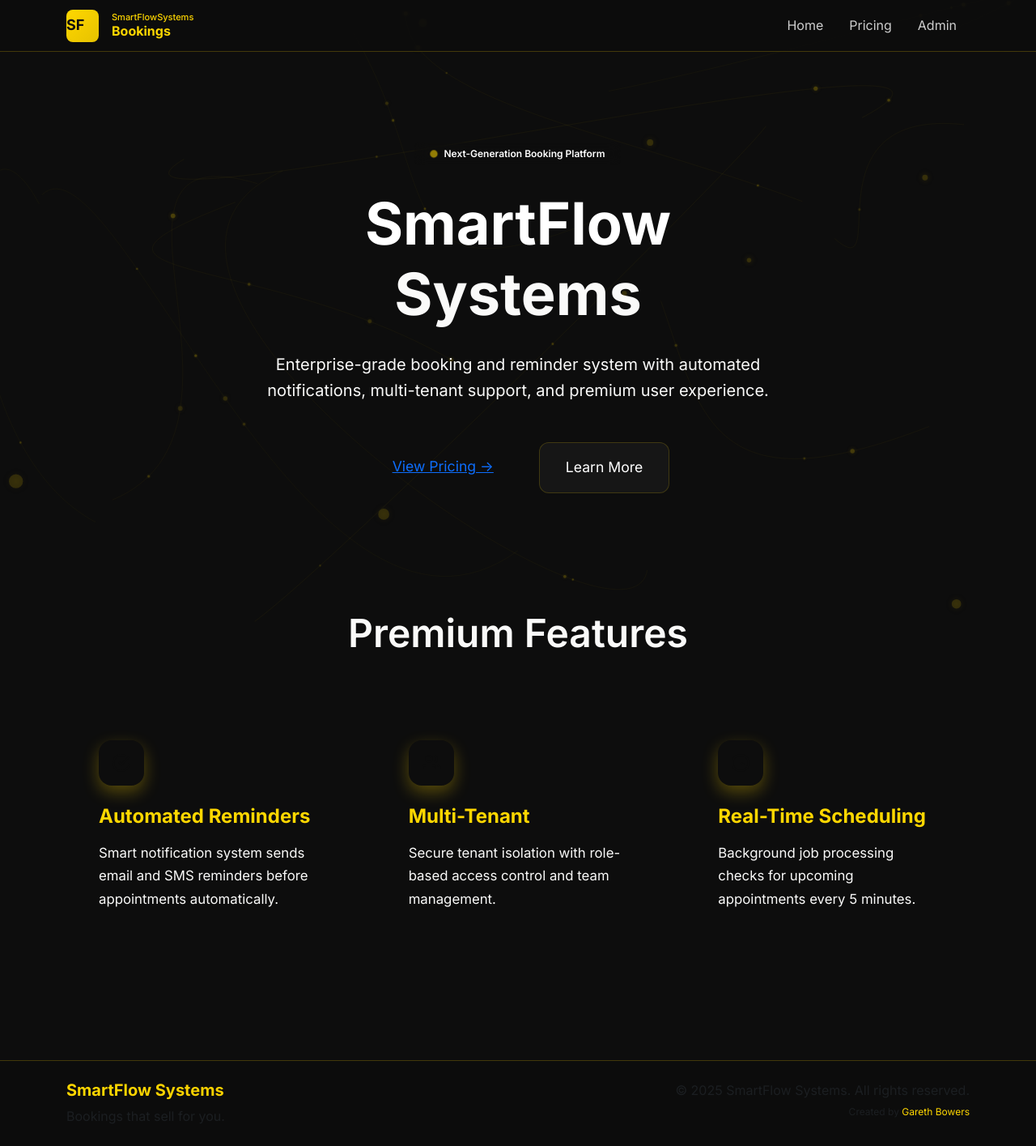
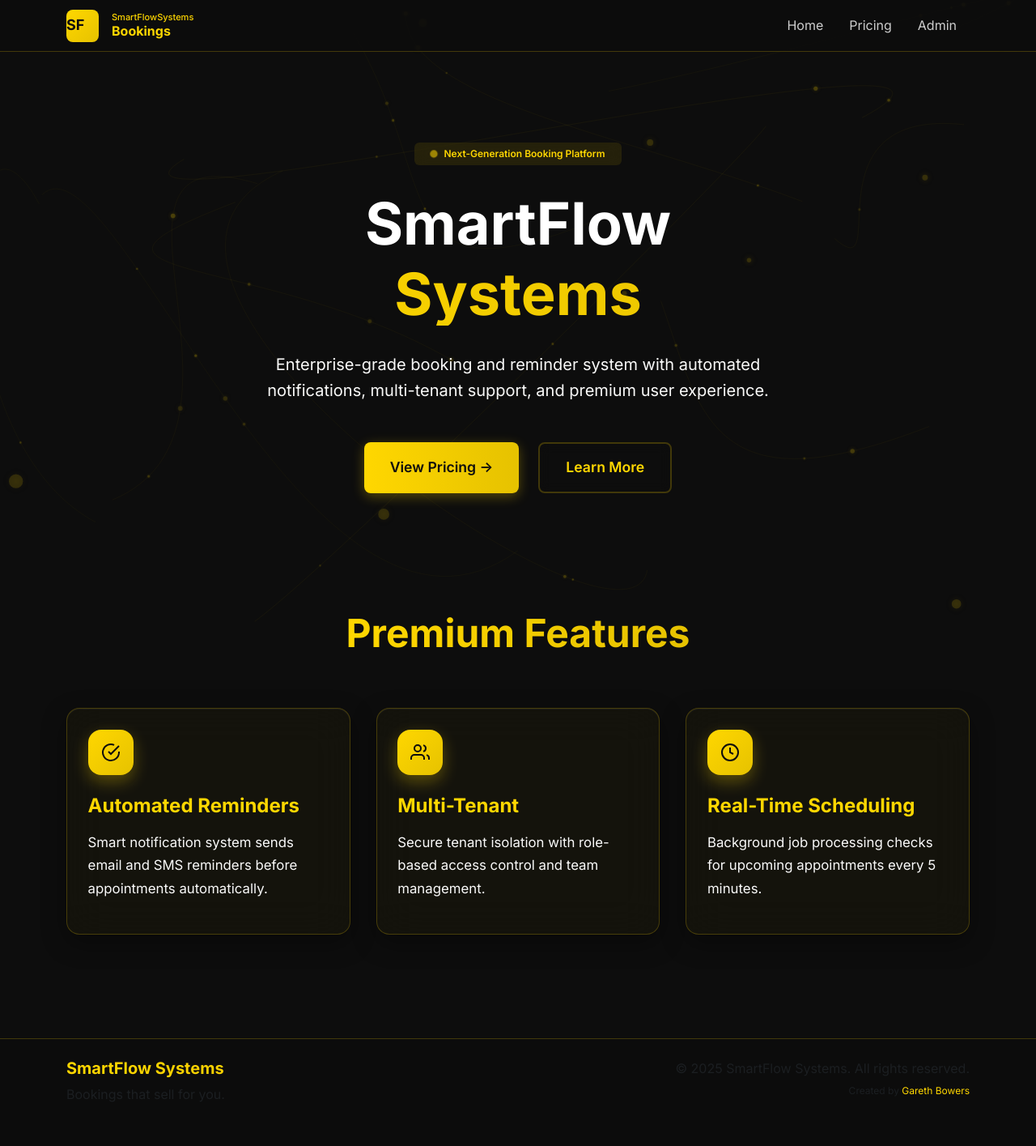
Before and after one commit to smartflow-systems/sfs-marketing-and-growth, a Flask app: page / in a window 1280 px wide. Shown: the whole page at 81% size. After the commit the page ends 1360 px from the top, so only its background shows below. Run offline with Flask 3, Linux system fonts and the light colour scheme.

Commit message:
Update website design to use a glass-like card style
Refactors HTML templates to replace `bg-dark-gray border-gold` and custom `sf-glass` styles with a new `glass-card` class, and updates gradient text to `gold-gradient` in `admin.html`, `landing.html`, and `pricing.html`.

Replit-Commit-Author: Agent
Replit-Commit-Session-Id: 8890251f-8fc0-4bfb-a1b0-6ffde08f36a4
Replit-Commit-Checkpoint-Type: intermediate_checkpoint
Replit-Commit-Screenshot-Url: https://storage.googleapis.com/screenshot-production-us-central1/81ad9bf9-f5ff-48bb-a065-180399ec29b1/8890251f-8fc0-4bfb-a1b0-6ffde08f36a4/se12ULq

```diff
--- a/templates/landing.html
+++ b/templates/landing.html
@@ -52,49 +52,9 @@
     }
 
     .feature-card {
-        background: linear-gradient(140deg,
-            rgba(212, 175, 55, 0.06),
-            rgba(20, 17, 15, 0.7),
-            rgba(11, 11, 11, 0.6));
-        backdrop-filter: saturate(170%) blur(16px) brightness(1.03);
-        border: 2px solid rgba(212, 175, 55, 0.35);
-        border-radius: 16px;
-        padding: 28px;
-        transition: all 0.4s cubic-bezier(0.4, 0, 0.2, 1);
-        position: relative;
-        overflow: hidden;
         cursor: pointer;
     }
 
-    .feature-card::after {
-        content: '';
-        position: absolute;
-        top: 0;
-        left: -100%;
-        width: 100%;
-        height: 100%;
-        background: linear-gradient(90deg,
-            transparent,
-            rgba(255, 255, 255, 0.1),
-            transparent);
-        transition: left 0.6s ease;
-    }
-
-    .feature-card:hover {
-        background: linear-gradient(140deg,
-            rgba(212, 175, 55, 0.1),
-            rgba(20, 17, 15, 0.85),
-            rgba(11, 11, 11, 0.75));
-        border-color: rgba(212, 175, 55, 0.5);
-        transform: translateY(-6px);
-        box-shadow:
-            0 0 25px rgba(212, 175, 55, 0.4),
-            0 12px 40px rgba(0, 0, 0, 0.4);
-    }
-
-    .feature-card:hover::after {
-        left: 100%;
-    }
 
     .feature-icon {
         font-size: 2.5rem;
@@ -125,14 +85,14 @@
 <section class="section" style="padding-top: 6rem; padding-bottom: 4rem; position: relative; overflow: hidden;">
     <div class="container">
         <div style="text-align: center; max-width: 900px; margin: 0 auto; position: relative; z-index: 10;">
-            <div class="badge sf-glass" style="margin-bottom: 2rem; display: inline-flex; align-items: center; gap: 0.5rem; padding: 0.5rem 1.25rem; animation: fadeInUp 0.6s ease-out;">
+            <div class="badge border-gold" style="background: rgba(255, 215, 0, 0.1); color: var(--sf-gold); margin-bottom: 2rem; display: inline-flex; align-items: center; gap: 0.5rem; padding: 0.5rem 1.25rem; animation: fadeInUp 0.6s ease-out;">
                 <span style="width: 8px; height: 8px; background: var(--sf-gold); border-radius: 50%; animation: pulse 2s infinite;"></span>
                 Next-Generation Booking Platform
             </div>
 
             <h1 style="margin-bottom: 2rem; animation: fadeInUp 0.8s ease-out; font-size: clamp(2.5rem, 6vw, 4.5rem); line-height: 1.1;">
                 <span style="color: var(--sf-white); display: block;">SmartFlow</span>
-                <span class="sf-shine" style="display: block; margin-top: 0.5rem;">Systems</span>
+                <span class="gold-gradient" style="display: block; margin-top: 0.5rem;">Systems</span>
             </h1>
 
             <p style="font-size: 1.25rem; color: var(--sf-muted); margin-bottom: 3rem; max-width: 700px; margin-left: auto; margin-right: auto; line-height: 1.6; animation: fadeInUp 1s ease-out;">
@@ -141,10 +101,10 @@
             </p>
 
             <div style="display: flex; gap: 1.5rem; justify-content: center; flex-wrap: wrap; animation: fadeInUp 1.2s ease-out;">
-                <a href="{{ url_for('pricing') }}" class="sf-btn" style="padding: 1rem 2rem; font-size: 1.1rem;">
+                <a href="{{ url_for('pricing') }}" class="btn btn-gold" style="padding: 1rem 2rem; font-size: 1.1rem;">
                     View Pricing →
                 </a>
-                <a href="#features" class="btn-ghost hover-elevate" style="padding: 1rem 2rem; font-size: 1.1rem; background: rgba(255, 255, 255, 0.04); color: var(--sf-white); border: 1px solid rgba(255, 215, 0, 0.18); border-radius: 12px; text-decoration: none; transition: all 0.3s ease;">
+                <a href="#features" class="btn btn-outline-gold" style="padding: 1rem 2rem; font-size: 1.1rem; text-decoration: none;">
                     Learn More
                 </a>
             </div>
@@ -156,12 +116,12 @@
 <section id="features" class="section" style="padding: 5rem 0; position: relative;">
     <div class="container">
         <h2 style="text-align: center; margin-bottom: 4rem; font-size: clamp(2rem, 4vw, 3rem);">
-            <span class="sf-shine">Premium Features</span>
+            <span class="gold-gradient">Premium Features</span>
         </h2>
 
         <div style="display: grid; grid-template-columns: repeat(auto-fit, minmax(320px, 1fr)); gap: 2rem; position: relative; z-index: 10;">
-            <div class="sf-glass hover-elevate" style="padding: 2.5rem; transition: all 0.4s ease;">
-                <div style="width: 3.5rem; height: 3.5rem; background: var(--sf-gold-grad); border-radius: 1rem; display: flex; align-items: center; justify-content: center; margin-bottom: 1.5rem; box-shadow: 0 8px 20px rgba(255, 215, 0, 0.3);">
+            <div class="glass-card feature-card">
+                <div style="width: 3.5rem; height: 3.5rem; background: linear-gradient(135deg, var(--sf-gold), var(--sf-gold-2)); border-radius: 1rem; display: flex; align-items: center; justify-content: center; margin-bottom: 1.5rem; box-shadow: 0 8px 20px rgba(255, 215, 0, 0.3);">
                     <svg width="24" height="24" viewBox="0 0 24 24" fill="none" stroke="currentColor" stroke-width="2" style="color: var(--sf-black);">
                         <path d="M22 11.08V12a10 10 0 1 1-5.93-9.14"></path>
                         <polyline points="22 4 12 14.01 9 11.01"></polyline>
@@ -173,8 +133,8 @@
                 </p>
             </div>
 
-            <div class="sf-glass hover-elevate" style="padding: 2.5rem; transition: all 0.4s ease;">
-                <div style="width: 3.5rem; height: 3.5rem; background: var(--sf-gold-grad); border-radius: 1rem; display: flex; align-items: center; justify-content: center; margin-bottom: 1.5rem; box-shadow: 0 8px 20px rgba(255, 215, 0, 0.3);">
+            <div class="glass-card feature-card">
+                <div style="width: 3.5rem; height: 3.5rem; background: linear-gradient(135deg, var(--sf-gold), var(--sf-gold-2)); border-radius: 1rem; display: flex; align-items: center; justify-content: center; margin-bottom: 1.5rem; box-shadow: 0 8px 20px rgba(255, 215, 0, 0.3);">
                     <svg width="24" height="24" viewBox="0 0 24 24" fill="none" stroke="currentColor" stroke-width="2" style="color: var(--sf-black);">
                         <path d="M17 21v-2a4 4 0 0 0-4-4H5a4 4 0 0 0-4 4v2"></path>
                         <circle cx="9" cy="7" r="4"></circle>
@@ -187,8 +147,8 @@
                 </p>
             </div>
 
-            <div class="sf-glass hover-elevate" style="padding: 2.5rem; transition: all 0.4s ease;">
-                <div style="width: 3.5rem; height: 3.5rem; background: var(--sf-gold-grad); border-radius: 1rem; display: flex; align-items: center; justify-content: center; margin-bottom: 1.5rem; box-shadow: 0 8px 20px rgba(255, 215, 0, 0.3);">
+            <div class="glass-card feature-card">
+                <div style="width: 3.5rem; height: 3.5rem; background: linear-gradient(135deg, var(--sf-gold), var(--sf-gold-2)); border-radius: 1rem; display: flex; align-items: center; justify-content: center; margin-bottom: 1.5rem; box-shadow: 0 8px 20px rgba(255, 215, 0, 0.3);">
                     <svg width="24" height="24" viewBox="0 0 24 24" fill="none" stroke="currentColor" stroke-width="2" style="color: var(--sf-black);">
                         <circle cx="12" cy="12" r="10"></circle>
                         <polyline points="12 6 12 12 16 14"></polyline>
```
Also changed, not shown: templates/admin.html (+16 -16 lines), templates/pricing.html (+6 -6 lines), 1 other file.
